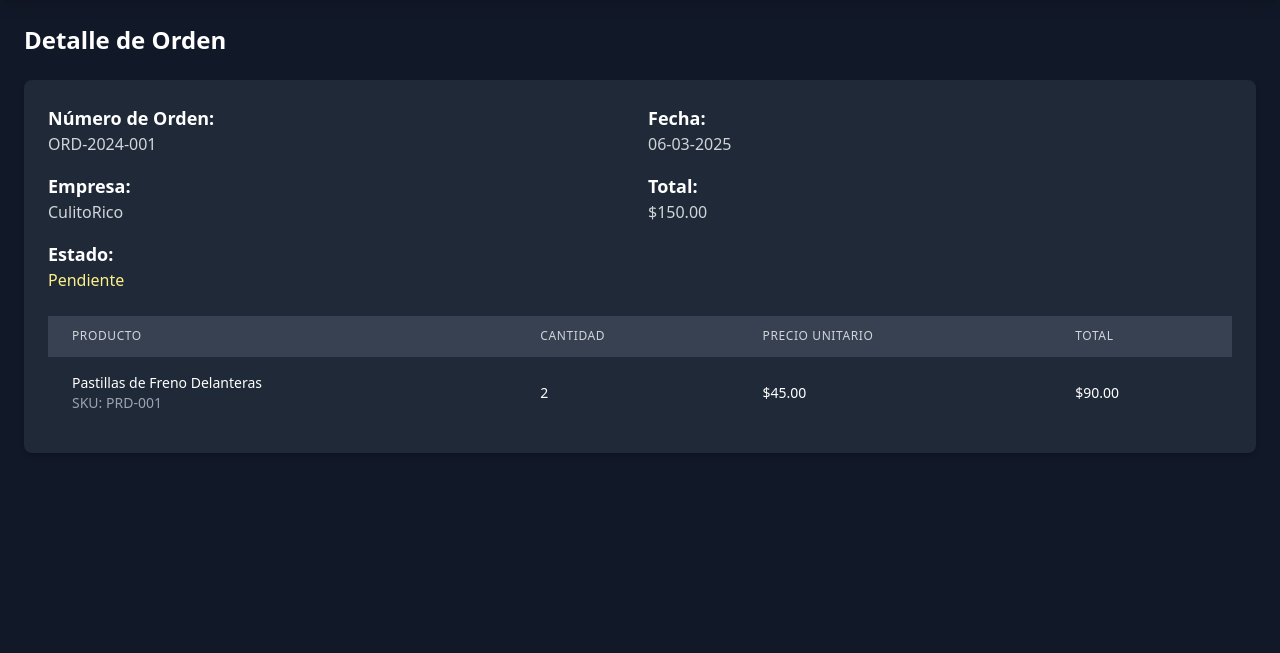
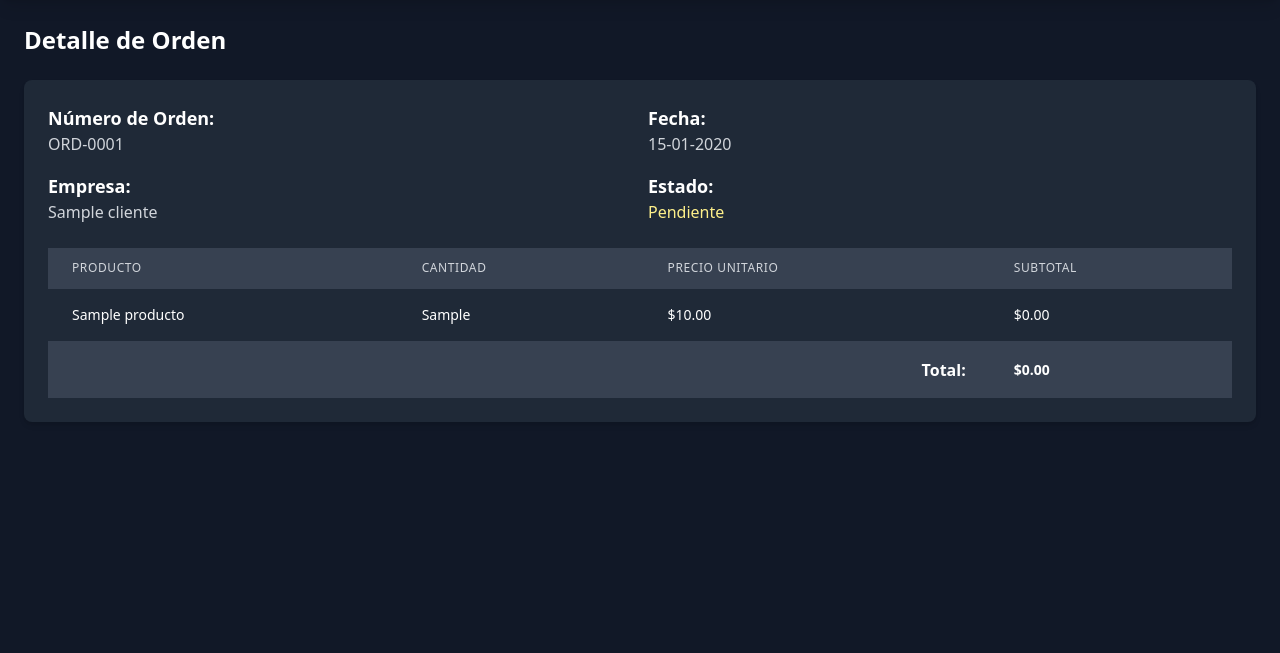
Before and after one commit to anzarpe97/Sistema-Johbri, a PHP site: page /panelAdmin/detalleOrden.php?id=1 in a window 1280 px wide. Shown: the part 72-725 px from the top of the page. Run offline with PHP 8.4, Linux system fonts and the light colour scheme; the visitor is signed in with stand-in values (Sample User, id 1); tables that the repository leaves empty or names only in its code hold one stand-in row (values such as "Sample post"); some libraries are stand-ins or nearby versions.

Commit message:
detalle de la orden se puede ver

```diff
--- a/panelAdmin/detalleOrden.php
+++ b/panelAdmin/detalleOrden.php
@@ -1,21 +1,46 @@
 <?php
+require '../logica/conexionbdd.php';
+session_start();
 
-session_start();
 if(!ISSET($_SESSION['id'])){
     header('location:../login-sesion/login.php?error_message=Por favor inicie sesión');
     exit();
 }
 
-else{
-    if((time() - $_SESSION['time']) > 600){
-        session_unset();
-        session_destroy();
-        header('location:../login-sesion/login.php?error_message=La sesión ha expirado');
+// Check if order ID is provided
+if (!isset($_GET['id'])) {
+    header('location: ordenes.php');
     exit();
 }
-}
 
-$_SESSION['time'] = time();
+$orden_id = $_GET['id'];
+
+// Fetch order details
+$sql_orden = "SELECT o.id_orden, o.fecha_creacion, o.estado, c.nombre_empresa,
+                     SUM(d.cantidad * d.precio_unitario) as total
+            FROM ordenes o
+            INNER JOIN clientes c ON o.cliente_id = c.id
+            INNER JOIN detalle_orden d ON o.id_orden = d.id_orden
+            WHERE o.id_orden = ?
+            GROUP BY o.id_orden";
+
+$stmt = $conn->prepare($sql_orden);
+$stmt->bind_param("i", $orden_id);
+$stmt->execute();
+$result_orden = $stmt->get_result();
+$orden = $result_orden->fetch_assoc();
+
+// Fetch order items
+$sql_items = "SELECT p.nombre_producto as producto, d.cantidad, d.precio_unitario,
+                     (d.cantidad * d.precio_unitario) as subtotal
+            FROM detalle_orden d
+            INNER JOIN productos p ON d.id_producto = p.id_producto
+            WHERE d.id_orden = ?";
+
+$stmt = $conn->prepare($sql_items);
+$stmt->bind_param("i", $orden_id);
+$stmt->execute();
+$result_items = $stmt->get_result();
 ?>
 
 <!DOCTYPE html>
@@ -77,64 +102,72 @@ $_SESSION['time'] = time();
             <div class="grid grid-cols-1 md:grid-cols-2 gap-4 mb-6">
                 <div>
                     <h2 class="text-lg font-bold text-gray-900 dark:text-white">Número de Orden:</h2>
-                    <p class="text-gray-700 dark:text-gray-300">ORD-2024-001</p>
+                    <p class="text-gray-700 dark:text-gray-300">
+                        <?php echo htmlspecialchars('ORD-' . str_pad($orden['id_orden'], 4, '0', STR_PAD_LEFT)); ?>
+                    </p>
                 </div>
                 <div>
                     <h2 class="text-lg font-bold text-gray-900 dark:text-white">Fecha:</h2>
-                    <p class="text-gray-700 dark:text-gray-300">06-03-2025</p>
+                    <p class="text-gray-700 dark:text-gray-300">
+                        <?php echo date('d-m-Y', strtotime($orden['fecha_creacion'])); ?>
+                    </p>
                 </div>
                 <div>
                     <h2 class="text-lg font-bold text-gray-900 dark:text-white">Empresa:</h2>
-                    <p class="text-gray-700 dark:text-gray-300">CulitoRico</p>
+                    <p class="text-gray-700 dark:text-gray-300">
+                        <?php echo htmlspecialchars($orden['nombre_empresa']); ?>
+                    </p>
                 </div>
                 <div>
-                    <h2 class="text-lg font-bold text-gray-900 dark:text-white">Total:</h2>
-                    <p class="text-gray-700 dark:text-gray-300">$150.00</p>
-                </div>
-                <div class="md:col-span-2">
                     <h2 class="text-lg font-bold text-gray-900 dark:text-white">Estado:</h2>
-                    <p class="text-yellow-800 dark:text-yellow-200">Pendiente</p>
+                    <p class="<?php echo $orden['estado'] == 'pendiente' ? 'text-yellow-800 dark:text-yellow-200' : 'text-green-800 dark:text-green-200'; ?>">
+                        <?php echo ucfirst($orden['estado']); ?>
+                    </p>
                 </div>
             </div>
 
-            <!-- Productos de la Orden -->
+            <!-- Order Items Table -->
             <div class="overflow-x-auto">
                 <table class="min-w-full divide-y divide-gray-200 dark:divide-gray-700">
                     <thead class="bg-gray-50 dark:bg-gray-700">
                         <tr>
-                            <th class="px-6 py-3 text-left text-xs font-medium text-gray-500 dark:text-gray-300 uppercase tracking-wider">
-                                Producto
-                            </th>
-                            <th class="px-6 py-3 text-left text-xs font-medium text-gray-500 dark:text-gray-300 uppercase tracking-wider">
-                                Cantidad
-                            </th>
-                            <th class="px-6 py-3 text-left text-xs font-medium text-gray-500 dark:text-gray-300 uppercase tracking-wider">
-                                Precio Unitario
-                            </th>
-                            <th class="px-6 py-3 text-left text-xs font-medium text-gray-500 dark:text-gray-300 uppercase tracking-wider">
-                                Total
-                            </th>
+                            <th class="px-6 py-3 text-left text-xs font-medium text-gray-500 dark:text-gray-300 uppercase tracking-wider">Producto</th>
+                            <th class="px-6 py-3 text-left text-xs font-medium text-gray-500 dark:text-gray-300 uppercase tracking-wider">Cantidad</th>
+                            <th class="px-6 py-3 text-left text-xs font-medium text-gray-500 dark:text-gray-300 uppercase tracking-wider">Precio Unitario</th>
+                            <th class="px-6 py-3 text-left text-xs font-medium text-gray-500 dark:text-gray-300 uppercase tracking-wider">Subtotal</th>
                         </tr>
                     </thead>
                     <tbody class="bg-white dark:bg-gray-800 divide-y divide-gray-200 dark:divide-gray-700">
-                        <!-- Producto -->
+                        <?php while($item = $result_items->fetch_assoc()): ?>
                             <tr>
                                 <td class="px-6 py-4 whitespace-nowrap">
-                                <div class="text-sm font-medium text-gray-900 dark:text-white">
-                                    Pastillas de Freno Delanteras
-                                </div>
-                                <div class="text-sm text-gray-500 dark:text-gray-400">
-                                    SKU: PRD-001
+                                    <div class="text-sm text-gray-900 dark:text-white">
+                                        <?php echo htmlspecialchars($item['producto']); ?>
                                     </div>
                                 </td>
                                 <td class="px-6 py-4 whitespace-nowrap">
-                                <div class="text-sm text-gray-900 dark:text-white">2</div>
+                                    <div class="text-sm text-gray-900 dark:text-white">
+                                        <?php echo $item['cantidad']; ?>
+                                    </div>
                                 </td>
                                 <td class="px-6 py-4 whitespace-nowrap">
-                                <div class="text-sm text-gray-900 dark:text-white">$45.00</div>
+                                    <div class="text-sm text-gray-900 dark:text-white">
+                                        $<?php echo number_format($item['precio_unitario'], 2); ?>
+                                    </div>
                                 </td>
                                 <td class="px-6 py-4 whitespace-nowrap">
-                                <div class="text-sm text-gray-900 dark:text-white">$90.00</div>
+                                    <div class="text-sm text-gray-900 dark:text-white">
+                                        $<?php echo number_format($item['subtotal'], 2); ?>
+                                    </div>
+                                </td>
+                            </tr>
+                        <?php endwhile; ?>
+                        <tr class="bg-gray-50 dark:bg-gray-700">
+                            <td colspan="3" class="px-6 py-4 text-right font-bold text-gray-900 dark:text-white">Total:</td>
+                            <td class="px-6 py-4 whitespace-nowrap">
+                                <div class="text-sm font-bold text-gray-900 dark:text-white">
+                                    $<?php echo number_format($orden['total'], 2); ?>
+                                </div>
                             </td>
                         </tr>
                     </tbody>
```
Also changed, not shown: panelAdmin/ordenes.php (+22 -8 lines). Lines whose indentation alone changed are shown as unchanged.
